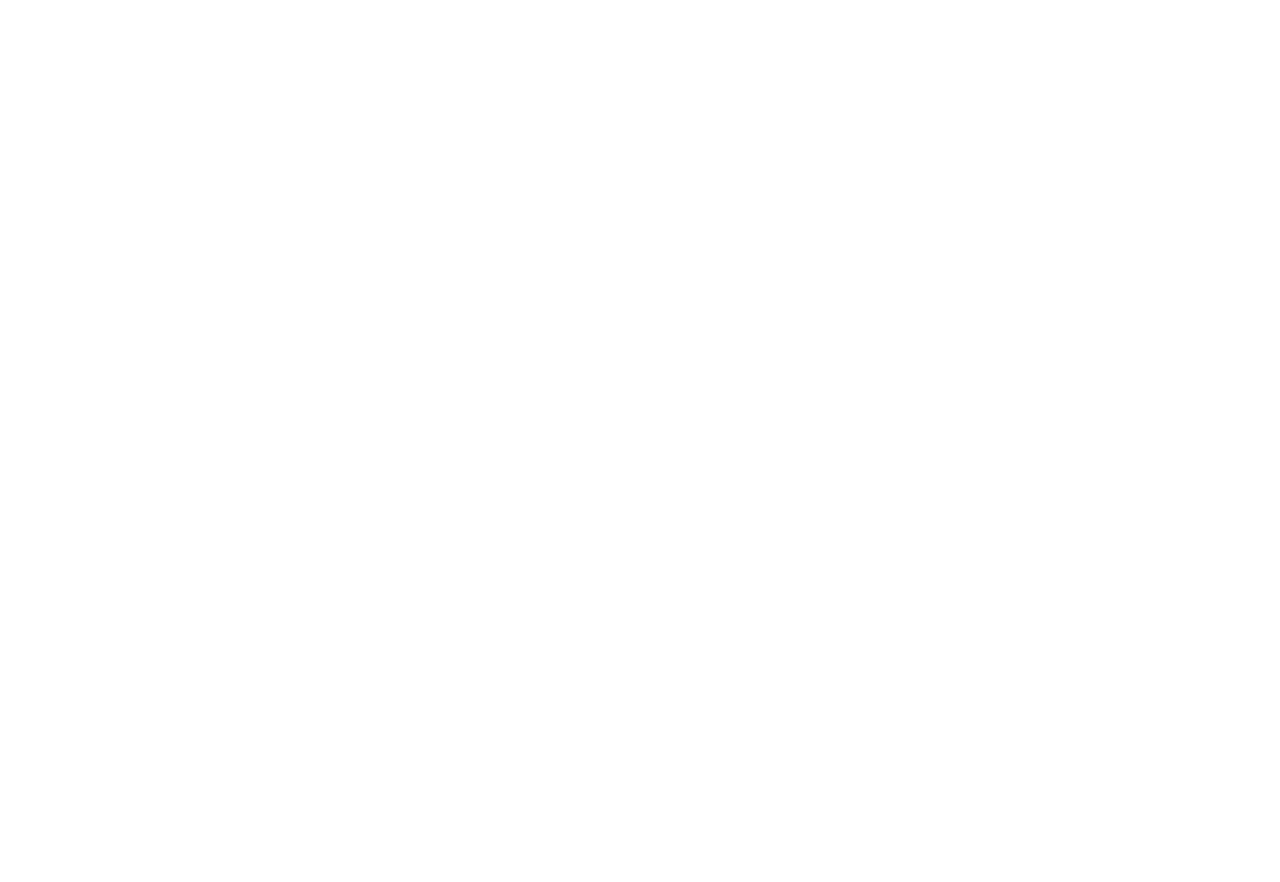
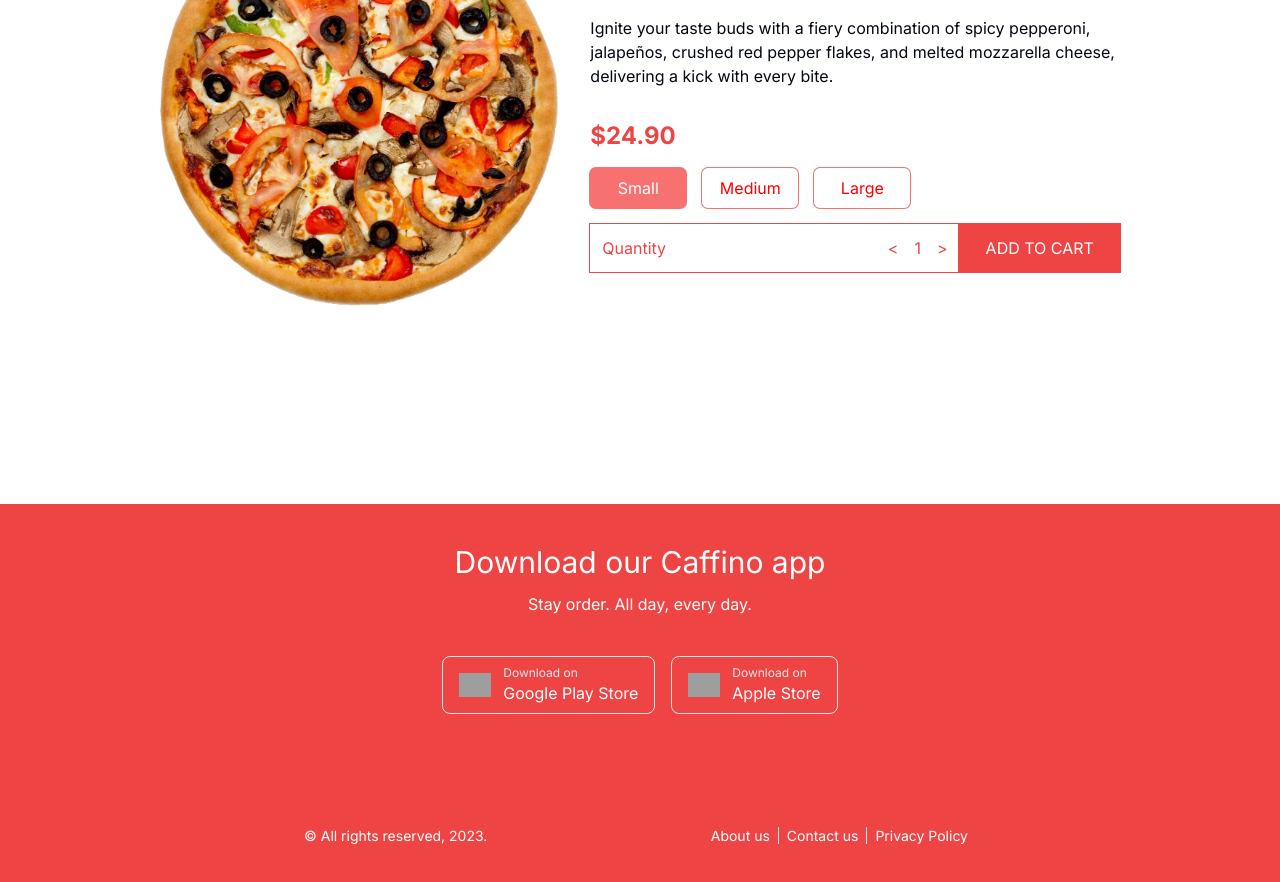
Before and after one commit to raahulvinod/Food-order-app, a Next.js app: page /product/1 in a window 1280 px wide. Shown: the part 440-1322 px from the top of the page. Before the commit the page ends 800 px from the top, so only its background shows below. Built offline with nearby package versions, Linux system fonts and the light colour scheme; grey boxes are pictures that could not be loaded.

Commit message:
Single Product Page Added and Footer Updated

```diff
--- a/next.config.js
+++ b/next.config.js
@@ -1,4 +1,8 @@
 /** @type {import('next').NextConfig} */
-const nextConfig = {}
+const nextConfig = {
+  images: {
+    domains: ['cdn-icons-png.flaticon.com'],
+  },
+};
 
-module.exports = nextConfig
+module.exports = nextConfig;
--- a/src/app/product/[id]/page.tsx
+++ b/src/app/product/[id]/page.tsx
@@ -1,7 +1,36 @@
+import Price from '@/components/Price';
+import { singleProduct } from '@/components/data';
+import Image from 'next/image';
 import React from 'react';
 
 const SingleProductPage = () => {
-  return <div>SingleProductPage</div>;
+  return (
+    <div className="p-4 lg:px-20 xl:px-40 h-screen flex flex-col justify-around text-red-500 md:flex-row md:gap-8 md:items-center">
+      {/* IMAGE CONTAINER */}
+      {singleProduct.img && (
+        <div className="relative w-full h-1/2 md:h-[70%]">
+          <Image
+            src={singleProduct.img}
+            alt=""
+            className="object-contain"
+            fill
+          />
+        </div>
+      )}
+      {/* TEXT CONTAINER */}
+      <div className="h-1/2 flex flex-col gap-4 md:h-[70%] md:justify-center md:gap-6 xl:gap-8">
+        <h1 className="text-3xl font-bold uppercase xl:text-5xl">
+          {singleProduct.title}
+        </h1>
+        <p className="text-gray-950">{singleProduct.desc}</p>
+        <Price
+          price={singleProduct.price}
+          id={singleProduct.id}
+          options={singleProduct.options}
+        />
+      </div>
+    </div>
+  );
 };
 
 export default SingleProductPage;
--- a/src/components/Footer.tsx
+++ b/src/components/Footer.tsx
@@ -1,13 +1,55 @@
-import Link from 'next/link';
+import Image from 'next/image';
 
 const Footer = () => {
   return (
-    <div className="h-12 md:h-24 p-4 lg:p-20 xl:40 text-red-500 flex items-center justify-between">
-      <Link href="/" className="font-bold text-xl">
-        Caffino
-      </Link>
-      <p> &copy; ALL RIGHTS RESERVED</p>
-    </div>
+    <>
+      <div className=" bg-red-500">
+        <div className="max-w-2xl mx-auto text-white py-10">
+          <div className="text-center">
+            <h3 className="text-3xl mb-3"> Download our Caffino app </h3>
+            <p> Stay order. All day, every day. </p>
+            <div className="flex justify-center my-10">
+              <div className="flex items-center border w-auto rounded-lg px-4 py-2 w-52 mx-2">
+                <Image
+                  alt="play store"
+                  src="https://cdn-icons-png.flaticon.com/512/888/888857.png"
+                  className="w-7 md:w-8"
+                  width={20}
+                  height={20}
+                />
+                <div className="text-left ml-3">
+                  <p className="text-xs text-gray-200">Download on </p>
+                  <p className="text-sm md:text-base"> Google Play Store </p>
+                </div>
+              </div>
+              <div className="flex items-center border w-auto rounded-lg px-4 py-2 w-44 mx-2">
+                <Image
+                  alt="apple store"
+                  src="https://cdn-icons-png.flaticon.com/512/888/888841.png"
+                  className="w-7 md:w-8"
+                  width={20}
+                  height={20}
+                />
+                <div className="text-left ml-3">
+                  <p className="text-xs text-gray-200">Download on </p>
+                  <p className="text-sm md:text-base"> Apple Store </p>
+                </div>
+              </div>
+            </div>
+          </div>
+          <div className="mt-28 flex flex-col md:flex-row md:justify-between items-center text-sm text-white">
+            <p className="order-2 md:order-1 mt-8 md:mt-0">
+              &copy; All rights reserved, 2023.
+            </p>
+            <div className="order-1 md:order-2 ">
+              <span className="px-2">About us</span>
+              <span className="px-2 border-l">Contact us</span>
+              <span className="px-2 border-l">Privacy Policy</span>
+            </div>
+          </div>
+        </div>
+      </div>
+    </>
   );
 };
 
--- /dev/null
+++ b/src/components/Price.tsx
@@ -0,0 +1,69 @@
+'use client';
+
+import React, { useEffect, useState } from 'react';
+
+type Props = {
+  price: number;
+  id: number;
+  options?: { title: string; additionalPrice: number }[];
+};
+
+const Price = ({ price, id, options }: Props) => {
+  const [total, setTotal] = useState(price);
+  const [quantity, setQuantity] = useState(1);
+  const [selected, setSelected] = useState(0);
+
+  useEffect(() => {
+    setTotal(
+      quantity * (options ? price + options[selected].additionalPrice : price)
+    );
+  }, [quantity, selected, options, price]);
+
+  return (
+    <div className="flex flex-col gap-4">
+      <h2 className="text-2xl font-bold">${total.toFixed(2)}</h2>
+      {/* OPTIONS CONTAINER */}
+      <div className="flex gap-4">
+        {options?.map((option, index) => (
+          <button
+            key={option.title}
+            className="min-w-[6rem] p-2 ring-1 ring-red-400 rounded-md"
+            style={{
+              background: selected === index ? 'rgb(248 113 113)' : 'white',
+              color: selected === index ? 'white' : 'red',
+            }}
+            onClick={() => setSelected(index)}
+          >
+            {option.title}
+          </button>
+        ))}
+      </div>
+      {/* QUANTITY AND ADD BUTTON CONTAINER */}
+      <div className="flex justify-between items-center">
+        {/* QUANTITY */}
+        <div className="flex justify-between w-full p-3 ring-1 ring-red-500">
+          <span>Quantity</span>
+          <div className="flex gap-4 items-center">
+            <button
+              onClick={() => setQuantity((prev) => (prev > 1 ? prev - 1 : 1))}
+            >
+              {'<'}
+            </button>
+            <span>{quantity}</span>
+            <button
+              onClick={() => setQuantity((prev) => (prev < 9 ? prev + 1 : 9))}
+            >
+              {'>'}
+            </button>
+          </div>
+        </div>
+        {/* CART BUTTON */}
+        <button className="uppercase w-56 bg-red-500 text-white p-3 ring-1 ring-red-500">
+          Add to Cart
+        </button>
+      </div>
+    </div>
+  );
+};
+
+export default Price;
```
